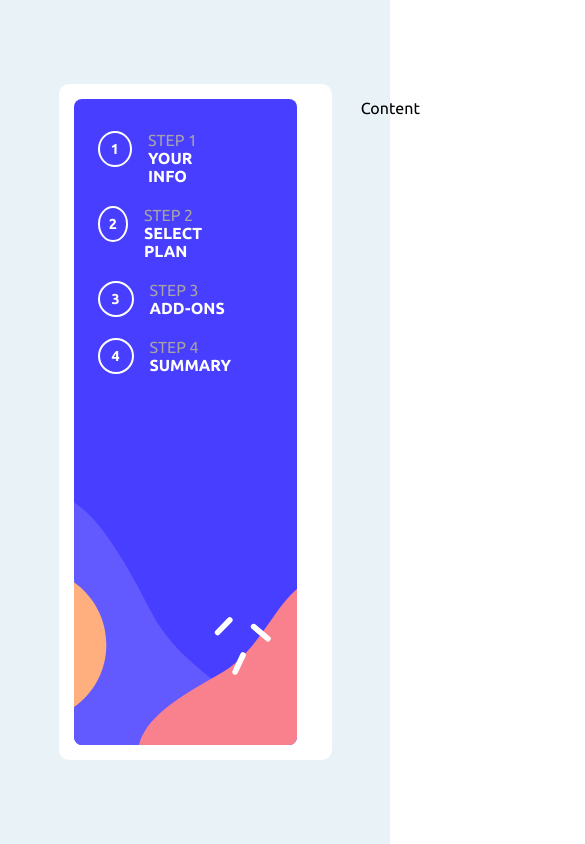
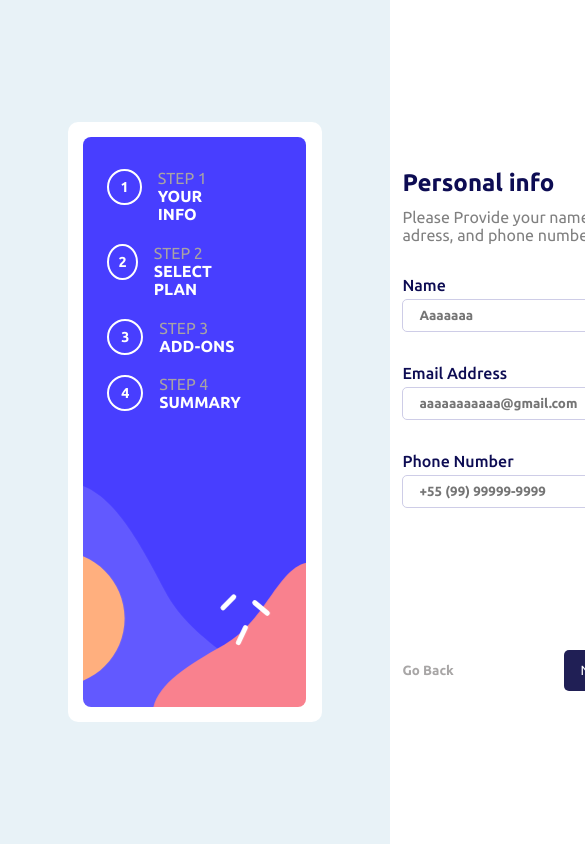
Before and after one commit to AbnnerB/multi-step-form, a React (Vite) app: page / in a window 390 px wide. Shown: the top 844 px of the page, 585 px wide, since content can reach past the window. Built offline with nearby package versions, Linux system fonts and the light colour scheme.

Commit message:
estrutura da pagina inicial feita
falta
- responsividade
- funcionalidade

```diff
--- a/src/App.jsx
+++ b/src/App.jsx
@@ -1,6 +1,7 @@
 import styled from "styled-components";
 
 import SideBar from "./components/SideBar";
+import StepForm from "./components/StepForm";
 
 const BackgroundContainer = styled.div`
   width: 100%;
@@ -15,11 +16,13 @@ const PrincipalContainer = styled.main`
   background-color: white;
   padding: 15px;
   height: 80%;
-  width: 70%;
+  width: 65%;
+  max-width: 900px;
+  max-height: 600px;
 
   display: flex;
   border-radius: 10px;
-  gap: 4rem;
+  gap: 6rem;
 `;
 
 function App() {
@@ -27,7 +30,7 @@ function App() {
     <BackgroundContainer>
       <PrincipalContainer>
         <SideBar />
-        <section>Content</section>
+        <StepForm />
       </PrincipalContainer>
     </BackgroundContainer>
   );
--- /dev/null
+++ b/src/components/FatherComponent.jsx
@@ -0,0 +1,61 @@
+import styled from "styled-components";
+
+const FatherContainer = styled.section`
+  height: 100%;
+  display: flex;
+  flex-direction: column;
+  justify-content: space-between;
+  padding: 2rem 0 1rem 0;
+
+  .topo h2 {
+    color: #0d0c53;
+  }
+  .topo h4 {
+    margin-top: 0.7rem;
+    color: gray;
+    font-weight: 400;
+  }
+
+  .content {
+    margin-top: 2rem;
+  }
+
+  .barNavigation {
+    display: flex;
+    justify-content: space-between;
+  }
+
+  .barNavigation button:first-of-type {
+    border: none;
+    background-color: transparent;
+    color: #a8a6a6;
+    font-weight: bold;
+  }
+
+  .barNavigation button:last-of-type {
+    background-color: #201f55;
+    border-radius: 5px;
+    border: none;
+    color: white;
+    padding: 0.8rem 1rem;
+  }
+`;
+
+export default function FatherComponent({ title, subTitle, children }) {
+  return (
+    <FatherContainer>
+      <div>
+        <div className="topo">
+          <h2>{title}</h2>
+          <h4>{subTitle}</h4>
+        </div>
+        <div className="content">{children}</div>
+      </div>
+
+      <div className="barNavigation">
+        <button>Go Back</button>
+        <button>Next Step</button>
+      </div>
+    </FatherContainer>
+  );
+}
--- /dev/null
+++ b/src/components/StepForm.jsx
@@ -0,0 +1,54 @@
+import styled from "styled-components";
+import FatherComponent from "./FatherComponent";
+
+const FormStyles = styled.form`
+  display: flex;
+  flex-direction: column;
+  gap: 2rem;
+
+  .formLabelAndInput {
+    display: flex;
+    flex-direction: column;
+    gap: 0.3em;
+    color: #0d0c53;
+  }
+  .formLabelAndInput label {
+    font-weight: 500;
+  }
+  .formLabelAndInput input {
+    border: 1px solid #cecde7;
+    border-radius: 5px;
+    padding: 0.5rem 1rem;
+    color: #0d0c53;
+    font-weight: bold;
+    outline: none;
+  }
+
+  .formLabelAndInput input:focus {
+    border: 1px solid #8d8ccc;
+  }
+`;
+
+export default function StepForm() {
+  return (
+    <FatherComponent
+      title="Personal info"
+      subTitle="Please Provide your name, email adress, and phone number."
+    >
+      <FormStyles>
+        <div className="formLabelAndInput">
+          <label>Name</label>
+          <input placeholder="Aaaaaaa" type="text" />
+        </div>
+        <div className="formLabelAndInput">
+          <label>Email Address</label>
+          <input placeholder="aaaaaaaaaaa@gmail.com" type="email" />
+        </div>
+        <div className="formLabelAndInput">
+          <label>Phone Number</label>
+          <input placeholder="+55 (99) 99999-9999" type="tel" />
+        </div>
+      </FormStyles>
+    </FatherComponent>
+  );
+}
--- a/src/index.css
+++ b/src/index.css
@@ -4,3 +4,7 @@
   box-sizing: border-box;
   font-family: "Ubuntu", sans-serif;
 }
+
+button {
+  cursor: pointer;
+}
```
